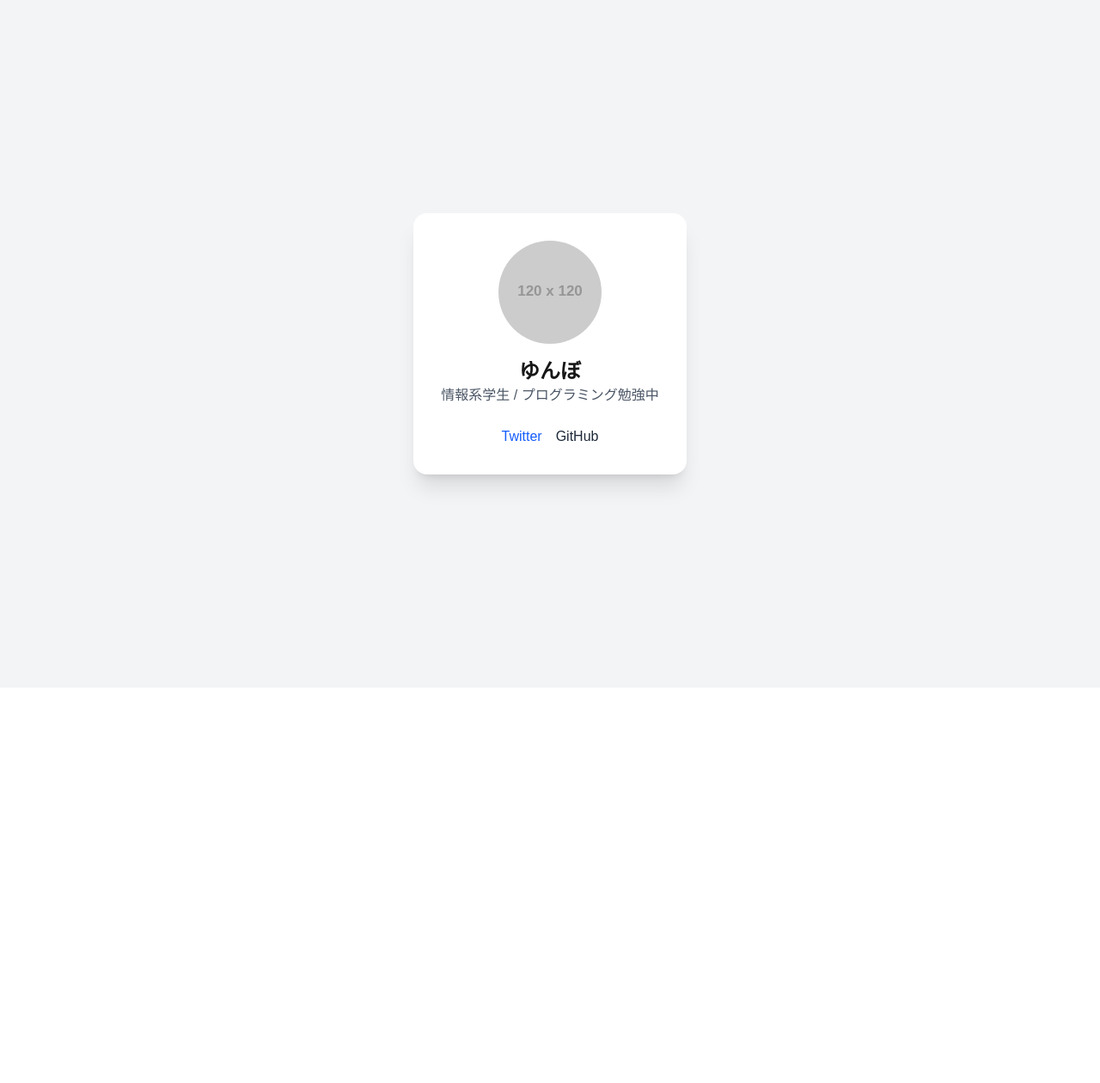
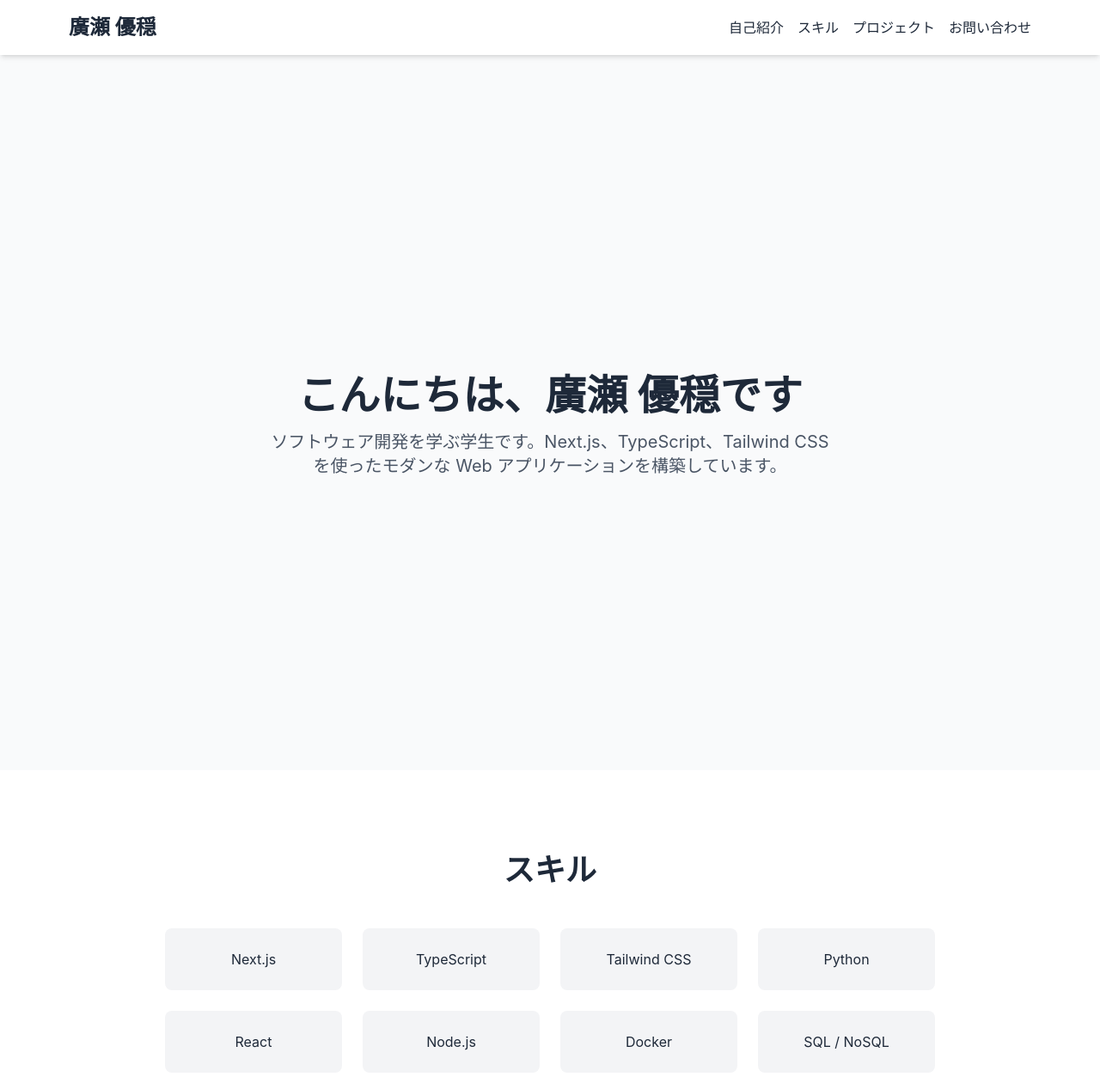
Before and after one commit to YuonHirose417/my-profile, a Next.js app: page / in a window 1280 px wide. Shown: the top 1260 px of the page at 86% size. Before the commit the page ends 800 px from the top, so only its background shows below. Built offline with nearby package versions, Linux system fonts and the light colour scheme.

Commit message:
Update homepage

```diff
--- a/app/globals.css
+++ b/app/globals.css
@@ -27,4 +27,5 @@ body {
   background: var(--background);
   color: var(--foreground);
   font-family: Arial, Helvetica, sans-serif;
+  font-family: 'Inter', sans-serif;
 }
--- a/app/page.tsx
+++ b/app/page.tsx
@@ -1,33 +1,93 @@
-import Image from "next/image";
+'use client'
+
+import { motion } from "framer-motion"
 
 export default function Home() {
   return (
-    <main className="flex min-h-screen items-center justify-center bg-gray-100">
-      <div className="bg-white shadow-xl rounded-2xl p-8 max-w-md text-center">
-        <img
-          src="https://via.placeholder.com/120"
-          alt="profile"
-          className="mx-auto rounded-full mb-4"
-        />
-        <h1 className="text-2xl font-bold">ゆんぼ</h1>
-        <p className="text-gray-600 mb-6">情報系学生 / プログラミング勉強中</p>
-        <div className="space-x-4">
-          <a
-            href="https://x.com/"
-            target="_blank"
-            className="text-blue-600 hover:underline"
+    <div className="bg-gray-50 text-gray-800">
+
+      {/* ヘッダー */}
+      <header className="fixed w-full bg-white shadow-md z-50">
+        <div className="max-w-6xl mx-auto flex justify-between items-center p-4">
+          <h1 className="text-2xl font-bold">廣瀬 優穏</h1>
+          <nav className="space-x-4">
+            <a href="#about" className="hover:text-blue-600">自己紹介</a>
+            <a href="#skills" className="hover:text-blue-600">スキル</a>
+            <a href="#projects" className="hover:text-blue-600">プロジェクト</a>
+            <a href="#contact" className="hover:text-blue-600">お問い合わせ</a>
+          </nav>
+        </div>
+      </header>
+
+      <main className="pt-24">
+
+        {/* 自己紹介 */}
+        <section id="about" className="min-h-screen flex flex-col items-center justify-center px-6">
+          <motion.h2
+            className="text-5xl font-bold mb-4"
+            initial={{ opacity: 0, y: -50 }}
+            animate={{ opacity: 1, y: 0 }}
+            transition={{ duration: 0.8 }}
           >
-            Twitter
-          </a>
-          <a
-            href="https://github.com/"
-            target="_blank"
-            className="text-gray-800 hover:underline"
+            こんにちは、廣瀬 優穏です
+          </motion.h2>
+          <motion.p
+            className="text-xl text-gray-600 max-w-2xl text-center"
+            initial={{ opacity: 0 }}
+            animate={{ opacity: 1 }}
+            transition={{ delay: 0.3, duration: 0.8 }}
           >
-            GitHub
-          </a>
-        </div>
-      </div>
-    </main>
+            ソフトウェア開発を学ぶ学生です。Next.js、TypeScript、Tailwind CSS を使ったモダンな Web アプリケーションを構築しています。
+          </motion.p>
+        </section>
+
+        {/* スキル */}
+        <section id="skills" className="py-24 bg-white">
+          <h2 className="text-4xl font-bold text-center mb-12">スキル</h2>
+          <div className="max-w-4xl mx-auto grid grid-cols-2 sm:grid-cols-4 gap-6 text-center">
+            <div className="p-6 bg-gray-100 rounded-lg">Next.js</div>
+            <div className="p-6 bg-gray-100 rounded-lg">TypeScript</div>
+            <div className="p-6 bg-gray-100 rounded-lg">Tailwind CSS</div>
+            <div className="p-6 bg-gray-100 rounded-lg">Python</div>
+            <div className="p-6 bg-gray-100 rounded-lg">React</div>
+            <div className="p-6 bg-gray-100 rounded-lg">Node.js</div>
+            <div className="p-6 bg-gray-100 rounded-lg">Docker</div>
+            <div className="p-6 bg-gray-100 rounded-lg">SQL / NoSQL</div>
+          </div>
+        </section>
+
+        {/* プロジェクト */}
+        <section id="projects" className="py-24">
+          <h2 className="text-4xl font-bold text-center mb-12">プロジェクト</h2>
+          <div className="max-w-5xl mx-auto grid md:grid-cols-2 gap-8">
+            <div className="p-6 bg-white rounded-xl shadow hover:shadow-lg transition">
+              <h3 className="text-2xl font-semibold mb-2">プロジェクト A</h3>
+              <p className="text-gray-600">Next.js と Tailwind CSS で作った Web アプリケーションです。</p>
+            </div>
+            <div className="p-6 bg-white rounded-xl shadow hover:shadow-lg transition">
+              <h3 className="text-2xl font-semibold mb-2">プロジェクト B</h3>
+              <p className="text-gray-600">Python で構築したバックエンドプロジェクトです。</p>
+            </div>
+          </div>
+        </section>
+
+        {/* お問い合わせ */}
+        <section id="contact" className="py-24 bg-gray-100">
+          <h2 className="text-4xl font-bold text-center mb-12">お問い合わせ</h2>
+          <p className="text-center text-gray-700 mb-6">
+            ご連絡は <a href="mailto:hirose@example.com" className="text-blue-600 underline">メール</a> または GitHub からお願いいたします。
+          </p>
+          <div className="text-center">
+            <a href="https://github.com/YuonHirose417" className="px-6 py-3 bg-gray-800 text-white rounded-lg hover:bg-gray-700 transition">GitHub</a>
+          </div>
+        </section>
+
+      </main>
+
+      {/* フッター */}
+      <footer className="py-6 text-center text-gray-500 bg-white">
+        © 2025 廣瀬 優穏
+      </footer>
+    </div>
   )
 }
--- a/package.json
+++ b/package.json
@@ -9,6 +9,7 @@
     "lint": "next lint"
   },
   "dependencies": {
+    "framer-motion": "^12.23.12",
     "next": "15.4.7",
     "react": "19.1.0",
     "react-dom": "19.1.0"
```
Also changed, not shown: 1 other file (tests, documents, lock files or other folders).
